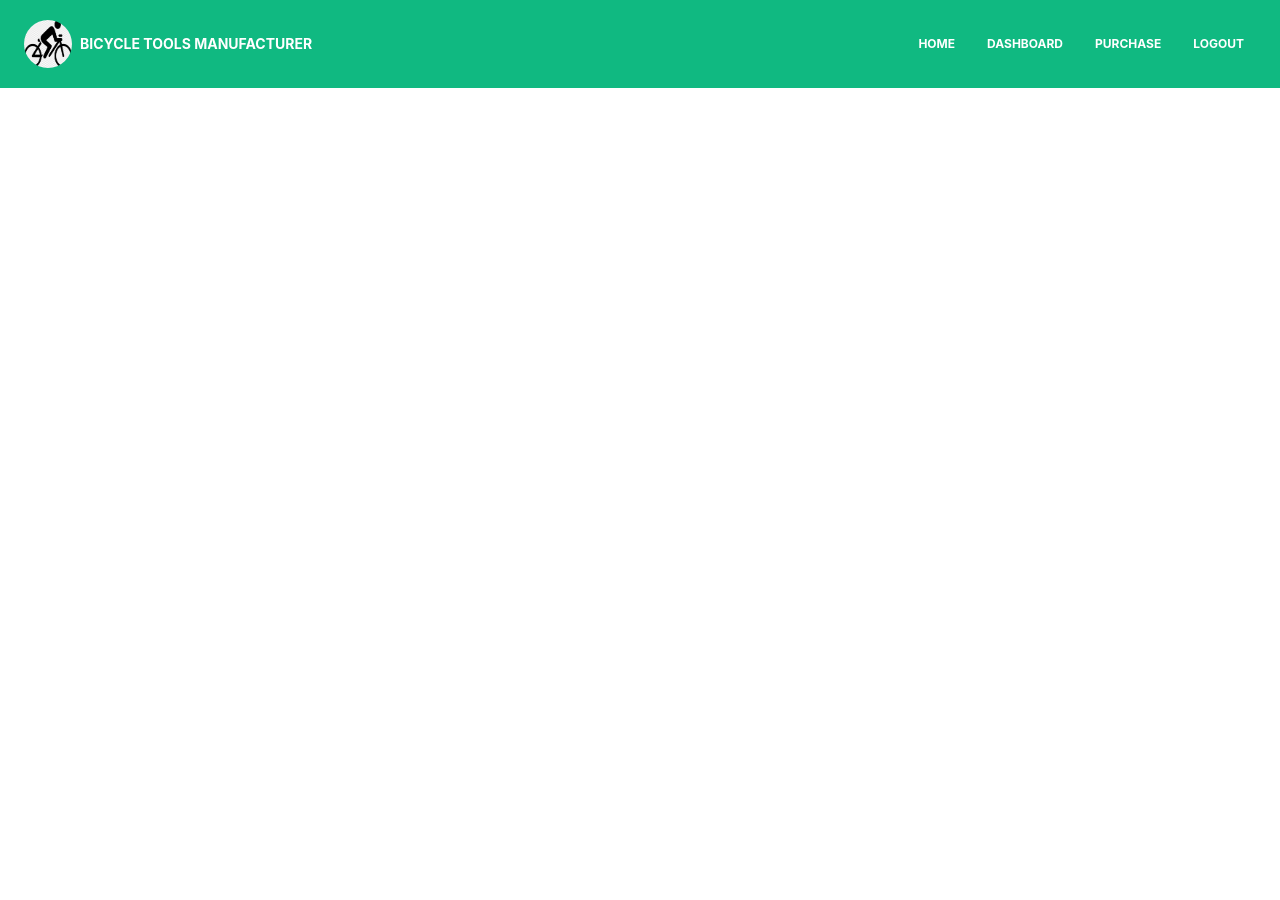
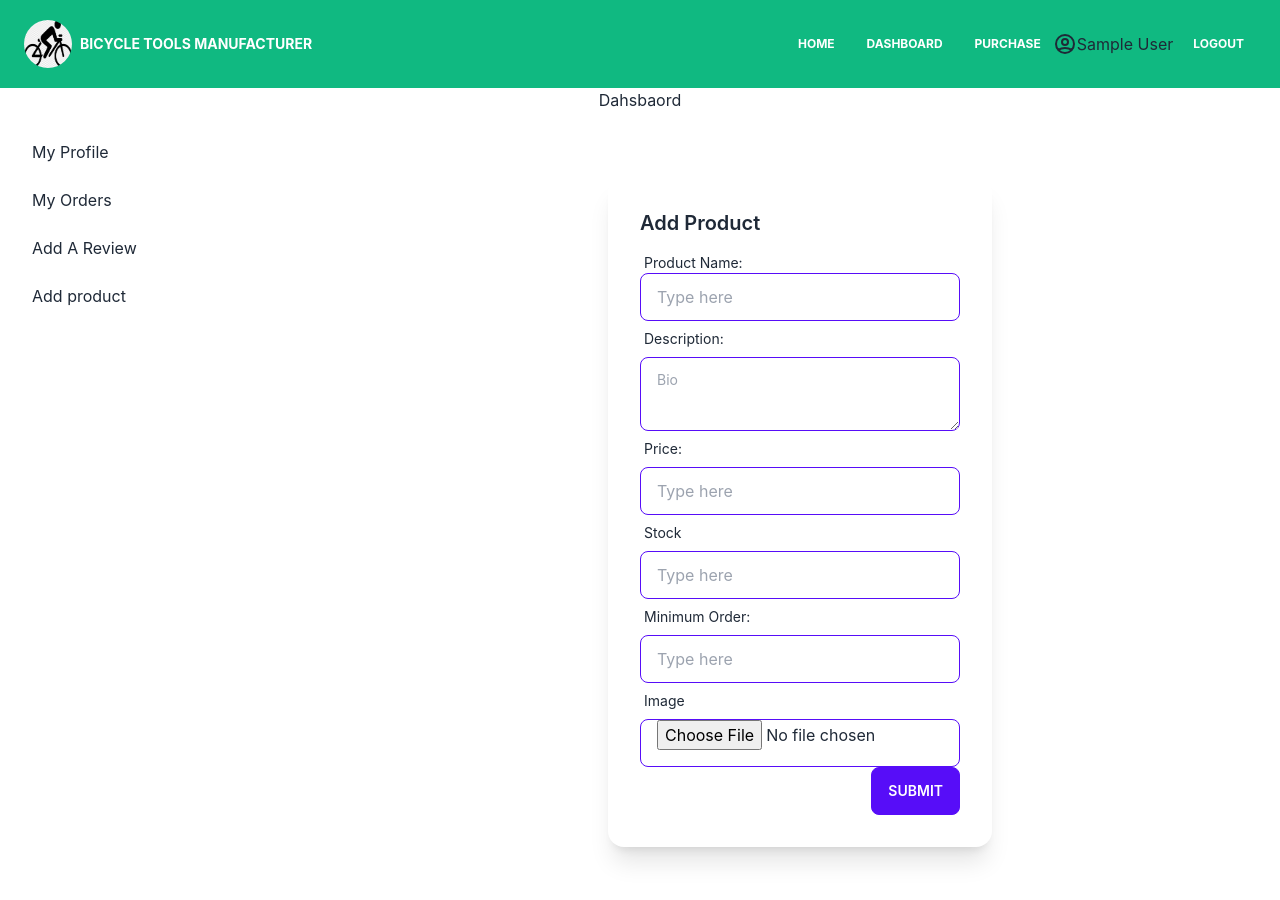
Before and after one commit to 19khaled88/manufacture-tools, a React (Create React App) app: page /dashboard/addproduct in a window 1280 px wide. Shown: the top 900 px of the page. Before the commit the page ends 800 px from the top, so only its background shows below. Built offline with nearby package versions, Linux system fonts and the light colour scheme; no server answers; sample sign-in values are in the browser's storage; the HTML template or start-up script is replaced by a standard one; what tw-elements would draw is missing.

Commit message:
product upload

```diff
--- a/src/App.js
+++ b/src/App.js
@@ -2,11 +2,15 @@ import { Route, Routes } from 'react-router-dom'
 import './App.css'
 import Register from './components/Auth/Register'
 import RequiredAuth from './components/Auth/RequiredAuth'
+import AddProduct from './components/Dashboard/AddProduct'
 import Dashboard from './components/Dashboard/Dashboard'
+import MyOrders from './components/Dashboard/MyOrders'
+import MyProfile from './components/Dashboard/MyProfile'
+import MyReviews from './components/Dashboard/MyReviews'
 import Home from './components/Home/Home'
+import Notfound from './components/Notfound/Notfound'
 import Purchase from './components/Order/Purchase'
 import { Navbar } from './components/Shared/Navbar/Navbar'
-
 
 function App() {
   return (
@@ -19,8 +23,18 @@ function App() {
             <Purchase></Purchase>
           </RequiredAuth>
         } />
-        <Route path="/dashboard" element={<Dashboard></Dashboard>} />
+        <Route path="/dashboard" element={
+          <RequiredAuth>
+            <Dashboard></Dashboard>
+          </RequiredAuth>
+        }>
+          <Route path="myreview"  element={<MyReviews></MyReviews>} />
+          <Route path="addproduct"  element={<AddProduct></AddProduct>} />
+          <Route path="myorders" element={<MyOrders></MyOrders>} />
+          <Route index element={<MyProfile></MyProfile>} />
+        </Route>
         <Route path="/register" element={<Register></Register>} />
+        <Route path="*" element={<Notfound></Notfound>} />
       </Routes>
     </div>
   )
--- /dev/null
+++ b/src/components/Dashboard/AddProduct.js
@@ -0,0 +1,168 @@
+import React, { useRef } from 'react';
+import { useForm } from "react-hook-form";
+const AddProduct = () => {
+    const { register, formState: { errors }, handleSubmit } = useForm();
+    const onSubmit = (data) =>{
+        console.log(data)
+        // const formData = new FormData();
+        // formData.append('image', )
+        // const imageStorageKey = '7b0fcfd2e21a33f0cdf5cbec99da15f3';
+
+        // const url = `https://api.imgbb.com/1/upload?key=${imageStorageKey}`;
+        // fetch(url, {
+        //     method: 'POST',
+        //     body:formData
+        // })
+        // .then(res=>res.json())
+        // .then(data=>{
+        //     console.log('imgbb',data)
+        // })
+    };
+    const pName = useRef('')
+    const pDesc = useRef('')
+    const pPrice = useRef('')
+    const pStock = useRef('')
+    const pMinOrder = useRef('')
+    const pImage = useRef('')
+// const productInsertHandler=(e)=>{
+//     e.preventDefault()
+//     const proudct_Name = pName.current.value
+//     const proudct_Desc = pDesc.current.value
+//     const proudct_Price = pPrice.current.value
+//     const proudct_Stock = pStock.current.value
+//     const proudct_MinOrder = pMinOrder.current.value
+//     const proudct_Image = pImage.current.value
+//     const items ={proudct_Name,proudct_Desc,proudct_Price,proudct_Stock,proudct_MinOrder,proudct_Image}
+
+//     // console.log(items)
+// }
+
+  return (
+    <div class="card w-96 bg-base-100 shadow-xl">
+        <div class="card-body">
+            <h2 class="card-title">Add Product</h2>
+            <form onSubmit={handleSubmit(onSubmit)} className="flex flex-col">
+
+                <label class="label pb-0">
+                    <span class="label-text">Product Name:</span>
+                </label>
+                <input
+                 ref={pName}
+                 type="text"
+                 placeholder="Type here"
+                 class="input input-bordered input-primary w-full max-w-xs"
+                 {...register("pName", { required:{
+                    value:true,
+                    message: 'Product name required'
+                } })}
+                 />
+                 {errors.pName?.type === 'required' && (
+                    <span className="label-text-alt text-red-400">
+                        {errors.pName.message}
+                    </span>)}
+
+
+                <label class="label">
+                    <span class="label-text">Description:</span>
+                </label>
+                <textarea
+                ref={pDesc}
+                class="textarea textarea-primary w-full max-w-xs"
+                placeholder="Bio"
+                {...register("pDesc", { required:{
+                    value:true,
+                    message: 'Product description required'
+                } })}
+                />
+                {errors.pDesc?.type === 'required' && (
+                    <span className="label-text-alt text-red-400">
+                        {errors.pDesc.message}
+                    </span>)}
+
+
+                <label class="label">
+                    <span class="label-text">Price:</span>
+                </label>
+                <input
+                ref={pPrice}
+                type="number"
+                placeholder="Type here"
+                class="input input-bordered input-primary w-full max-w-xs"
+                {...register("pPrice", { required:{
+                    value:true,
+                    message: 'Product price required'
+                } })}
+                />
+                {errors.pPrice?.type === 'required' && (
+                    <span className="label-text-alt text-red-400">
+                        {errors.pPrice.message}
+                    </span>)}
+
+
+                <label class="label">
+                    <span class="label-text">Stock</span>
+                </label>
+                <input
+                ref={pStock}
+                type="number"
+                placeholder="Type here"
+                class="input input-bordered input-primary w-full max-w-xs"
+                {...register("pStock", { required: {
+                    value:true,
+                    message: 'Product Stock value required'
+                } })}
+                />
+                {errors.pStock?.type === 'required' && (
+                    <span className="label-text-alt text-red-400">
+                        {errors.pStock.message}
+                    </span>)}
+
+
+                <label class="label">
+                    <span class="label-text">Minimum Order:</span>
+                </label>
+                <input
+                ref={pMinOrder}
+                type="number"
+                placeholder="Type here"
+                class="input input-bordered input-primary w-full max-w-xs"
+                {...register("pMinOrder", { required: {
+                    value:true,
+                    message: 'Product Minimum order required'
+                } })}
+                />
+                {errors.pMinOrder?.type === 'required' && (
+                    <span className="label-text-alt text-red-400">
+                        {errors.pMinOrder.message}
+                    </span>)}
+
+
+                <label class="label">
+                    <span class="label-text">Image</span>
+                </label>
+                <input
+                ref={pImage}
+                type="file"
+                placeholder="Type here"
+                class="input input-bordered input-primary w-full max-w-xs"
+                {...register("pImage", { required: {
+                    value:true,
+                    message: 'Product Image required'
+                } })}
+                />
+                {errors.pImage?.type === 'required' && (
+                    <span className="label-text-alt text-red-400">
+                        {errors.pImage.message}
+                    </span>)}
+
+
+                <div class="card-actions justify-end">
+                    <button value="submit" type="submit" class="btn btn-primary">Submit</button>
+                </div>
+            </form>
+        </div>
+     </div>
+  );
+}
+
+export default AddProduct;
--- a/src/components/Dashboard/Dashboard.js
+++ b/src/components/Dashboard/Dashboard.js
@@ -1,9 +1,31 @@
 import React from 'react';
+import { Link, Outlet } from 'react-router-dom';
 
 const Dashboard = () => {
   return (
     <div>
       <p>Dahsbaord</p>
+      <div class="drawer drawer-mobile">
+  <input id="my-drawer-2" type="checkbox" class="drawer-toggle" />
+  <div class="drawer-content flex flex-col items-center justify-center">
+
+  <Outlet></Outlet>
+
+  <label for="my-drawer-2" class="btn btn-primary drawer-button lg:hidden">Open drawer</label>
+
+  </div>
+  <div class="drawer-side">
+    <label for="my-drawer-2" class="drawer-overlay"></label>
+    <ul class="menu p-4 overflow-y-auto w-80 bg-base-100 text-base-content">
+
+      <li><Link to="/dashboard">My Profile</Link></li>
+      <li ><Link to="/dashboard/myorders">My Orders</Link></li>
+      <li><Link to="/dashboard/myreview">Add A Review</Link></li>
+      <li><Link to="/dashboard/addproduct">Add product</Link></li>
+    </ul>
+
+  </div>
+</div>
     </div>
   );
 }
--- /dev/null
+++ b/src/components/Dashboard/MyOrders.js
@@ -0,0 +1,11 @@
+import React from 'react';
+
+const MyOrders = () => {
+  return (
+    <div>
+      <p>My Orders</p>
+    </div>
+  );
+}
+
+export default MyOrders;
--- /dev/null
+++ b/src/components/Dashboard/MyProfile.js
@@ -0,0 +1,11 @@
+import React from 'react';
+
+const MyProfile = () => {
+  return (
+    <div>
+      <p>My Profiles</p>
+    </div>
+  );
+}
+
+export default MyProfile;
--- /dev/null
+++ b/src/components/Dashboard/MyReviews.js
@@ -0,0 +1,11 @@
+import React from 'react';
+
+const MyReviews = () => {
+  return (
+    <div>
+      <p>My Reviews</p>
+    </div>
+  );
+}
+
+export default MyReviews;
--- /dev/null
+++ b/src/components/Notfound/Notfound.js
@@ -0,0 +1,18 @@
+import React from 'react';
+import { useNavigate } from 'react-router-dom';
+import notfound from '../../assets/404-error-page.jpg';
+const Notfound = () => {
+  const navigate = useNavigate()
+  const notfoundhandler=()=>{
+    navigate('/')
+  }
+  return (
+    <div className="relative" >
+
+      <img style={{width:'1500px', height:'471px'}} src={notfound} alt=""/>
+      <button onClick={notfoundhandler} className="btn btn-wide btn-secondary absolute inset-x-1/2 left-44 top-1/2 h-16">Go to Home</button>
+    </div>
+  );
+}
+
+export default Notfound;
--- a/src/components/Shared/Navbar/Navbar.js
+++ b/src/components/Shared/Navbar/Navbar.js
@@ -5,11 +5,9 @@ import { Link, useNavigate } from 'react-router-dom';
 import 'react-toastify/dist/ReactToastify.css';
 import bicycle from '../../../assets/bicycleIcon.png';
 import auth from '../../DB/firebase.init';
-
 export const Navbar = ({ fixed }) => {
   const [navbarOpen, setNavbarOpen] = React.useState(false)
   const [user] = useAuthState(auth)
-
   const navigate = useNavigate()
 
   const logoutHandler=()=>{
@@ -57,6 +55,8 @@ export const Navbar = ({ fixed }) => {
                   <span className="ml-2">Home</span>
                 </Link>
               </li>
+              {
+                user ?
               <li className="nav-item">
                 <Link
                   className="px-3 py-2 flex items-center text-xs uppercase font-bold leading-snug text-white hover:opacity-75"
@@ -66,6 +66,8 @@ export const Navbar = ({ fixed }) => {
                   <span className="ml-2">Dashboard</span>
                 </Link>
               </li>
+              : ""
+              }
               <li className="nav-item">
                 <Link
                   className="px-3 py-2 flex items-center text-xs uppercase font-bold leading-snug text-white hover:opacity-75"
@@ -77,11 +79,18 @@ export const Navbar = ({ fixed }) => {
               </li>
               <li className="nav-item">
                 {user ?
+                 <div className="flex flex-row justify-center items-center">
+                 <span className="flex flex-row">
+                 <svg xmlns="http://www.w3.org/2000/svg" class="h-6 w-6" fill="none" viewBox="0 0 24 24" stroke="currentColor" stroke-width="2">
+                    <path stroke-linecap="round" stroke-linejoin="round" d="M5.121 17.804A13.937 13.937 0 0112 16c2.5 0 4.847.655 6.879 1.804M15 10a3 3 0 11-6 0 3 3 0 016 0zm6 2a9 9 0 11-18 0 9 9 0 0118 0z" />
+                  </svg>
+                 {user.displayName}
+                 </span>
                   <button
                     onClick={logoutHandler}
                     className="px-3 py-2 flex items-center text-xs uppercase font-bold leading-snug text-white hover:opacity-75">
                   <span className="ml-2">Logout</span>
-                  </button> :
+                  </button></div> :
                 <Link
                   className="px-3 py-2 flex items-center text-xs uppercase font-bold leading-snug text-white hover:opacity-75"
                   to="/register"
```
Also changed, not shown: src/components/Auth/Login.js (+8 -2 lines), src/assets/404-error-page.jpg (added), src/assets/Custom-404-Page.jpg (added).
